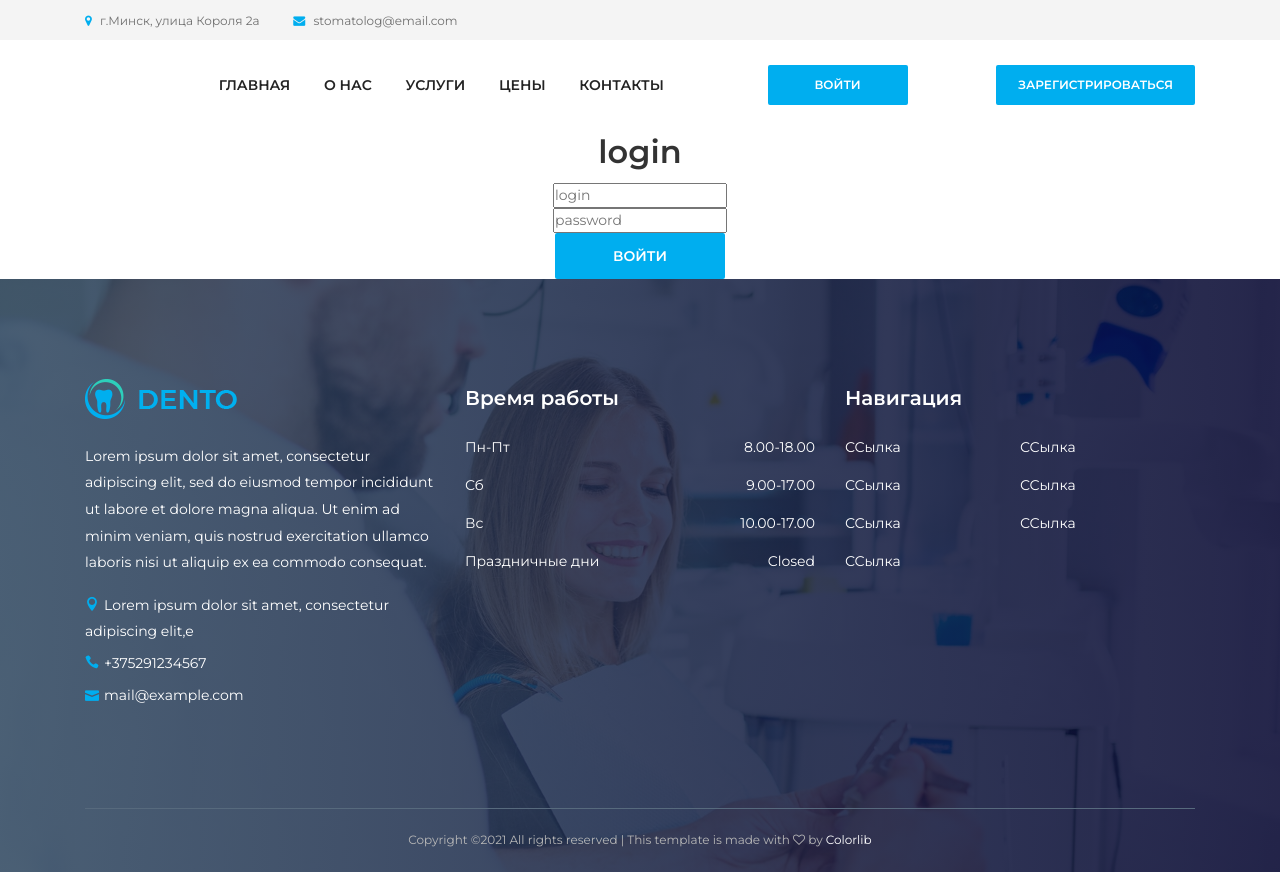
After one commit to andrey-zubov/dentist2, a Django app: page /login/ in a window 1280 px wide. The commit adds this page. Run offline with Django 3.2, Linux system fonts and the light colour scheme; some libraries are stand-ins or nearby versions.

Commit message:
add login page and view start registration page

```diff
--- /dev/null
+++ b/website/templates/auth.html
@@ -0,0 +1,38 @@
+{% extends 'base.html' %}
+
+{% block title %}
+  Вход в систему
+{% endblock %}
+
+{% block meta_description %}Страница аунтефикции{% endblock %}"
+
+{% block content %}
+<section>
+  <div class="container">
+    <div class="row">
+      <div class="col-12">
+        <div class="contact-form text-center">
+          <h2>login</h2>
+          <form action="{% url 'login_page' %}" method="post">
+            {% csrf_token %}
+            <div class="row">
+              <div class="col-12">
+                <input name="username" type="text" placeholder="login">
+              </div>
+              <div class="col-12">
+                <input name="password" type="password" placeholder="password">
+              </div>
+              <div class="col-12">
+                <button type="submit" class="btn dento-btn">Войти</button>
+              </div>
+            </div>
+          </form>
+          {% if err %}
+            Введите верный пароль или <a href="{% url 'registration_page' %}">зарегистрируйтесь</a>
+          {% endif %}
+        </div>
+      </div>
+    </div>
+  </div>
+</section>
+{% endblock %}
--- a/website/templates/base.html
+++ b/website/templates/base.html
@@ -91,7 +91,12 @@
             </div>
 
             <!-- Booking Now Button -->
-            <a href="{% url 'booknow' %}" class="btn dento-btn booking-btn">Записаться на прием</a>
+            {% if user.is_authenticated %}
+              <a href="{% url 'booknow' %}" class="btn dento-btn booking-btn">Записаться на прием</a>
+            {% else %}
+              <a href="{% url 'login_page' %}" class="btn dento-btn booking-btn">Войти</a>
+              <a href="{% url 'registration_page' %}" class="btn dento-btn booking-btn">Зарегистрироваться</a>
+            {% endif %}
           </nav>
         </div>
       </div>
--- a/website/urls.py
+++ b/website/urls.py
@@ -9,5 +9,9 @@ urlpatterns = [
     path('pricing/', views.pricing, name="pricing"),
     path('appointment/', views.appointment, name="appointment"),
     path('booknow/', views.booknow, name="booknow"),
+    path('login/', views.login_view, name='login_page'),
+    path('registration/', views.registration, name='registration_page'),
     path('single_news/<int:id>', views.single_news, name='single_news_page'),
+
+
 ]
--- a/website/views.py
+++ b/website/views.py
@@ -1,5 +1,6 @@
-from django.shortcuts import render, HttpResponse
+from django.shortcuts import render, HttpResponse, redirect
 from django.core.mail import send_mail
+from django.contrib.auth import authenticate, login, logout
 from .models import User, Service, AboutUs, DoctorCard, Mention, News, Appointment
 
 from datetime import datetime
@@ -16,6 +17,24 @@ def home(request):
                                          'services': services,
                                          'mentions': mentions,
                                          'news': news})
+
+
+def login_view(request):
+    if request.method == 'POST':
+        username = request.POST['username']
+        password = request.POST['password']
+        user = authenticate(request, username=username, password=password)
+        if user:
+            login(request, user)
+            return redirect('home')
+        else:
+            err = 'Введите верный пароль или зарегистрируйтесь'
+            return render(request, template_name='auth.html', context={'err': err})
+    return render(request, template_name='auth.html', context={})
+
+
+def registration(request):
+    return HttpResponse(1)
 
 
 def contact(request):
```
